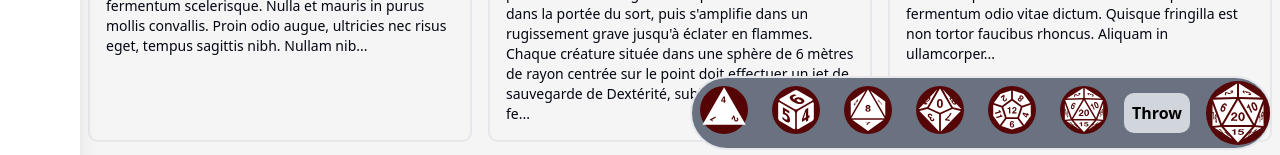
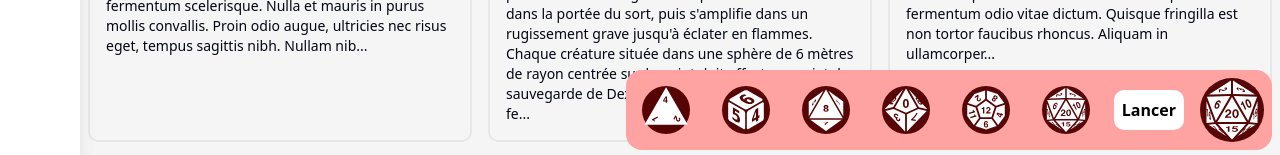
Before and after one commit to Mickael-Desclaux/Front_GameMasterCompanion, a React (Vite) app: page / in a window 1280 px wide. Both pictures are taken after a click on the button 1238 px from the left and 758 px from the top of the page. Shown: the part 642-797 px from the top of the page. Built offline with nearby package versions, Linux system fonts and the light colour scheme.

Commit message:
Handle dice throw design

```diff
--- a/src/components/dice.tsx
+++ b/src/components/dice.tsx
@@ -9,12 +9,12 @@ type DiceImageProps = {
 
 type SelectedDicesType = {
     dice: number;
-    diceNumber: number;
+    counter: number;
 }
 
 function DiceImage({...props}: DiceImageProps) {
 
-    const diceCount = props.selectedDices.find((d) => d.dice === props.dice)?.diceNumber ?? 0;
+    const diceCount = props.selectedDices.find((d) => d.dice === props.dice)?.counter ?? 0;
 
     function handleDiceClick(dice: number) {
         const existingDice = props.selectedDices.find((diceObj) => diceObj.dice === dice);
@@ -24,7 +24,7 @@ function DiceImage({...props}: DiceImageProps) {
                 if (diceObj.dice === dice) {
                     return {
                         ...diceObj,
-                        diceNumber: diceObj.diceNumber + 1,
+                        counter: diceObj.counter + 1,
                     };
                 } else {
                     return diceObj;
@@ -35,7 +35,7 @@ function DiceImage({...props}: DiceImageProps) {
         } else {
             const newDice: SelectedDicesType = {
                 dice: dice,
-                diceNumber: 1,
+                counter: 1,
             };
 
             props.setSelectedDices([...props.selectedDices, newDice]);
@@ -43,7 +43,7 @@ function DiceImage({...props}: DiceImageProps) {
     }
 
     return (
-        <li className="relative p-2">
+        <li className="flex items-center p-2">
             <button onClick={() => handleDiceClick(props.dice)} className="relative">
                 <img
                     src={`d${props.dice}.svg`}
@@ -54,7 +54,7 @@ function DiceImage({...props}: DiceImageProps) {
                 />
 
                 {diceCount > 0 && (
-                    <span className="absolute inset-0 flex items-center justify-center text-black bg-white opacity-70 rounded-full text-xl font-bold pointer-events-none">
+                    <span className="absolute inset-0 flex items-center justify-center text-black bg-white opacity-80 rounded-full text-xl font-bold pointer-events-none">
                         {diceCount}
                     </span>
                 )}
@@ -71,11 +71,9 @@ export default function Dice() {
     function handleThrow(selectedDices: SelectedDicesType[]): void {
         let total = 0;
 
-        for (const { dice, diceNumber } of selectedDices) {
-            for (let i = 0; i < diceNumber; i++) {
+        for (const { dice, counter } of selectedDices) {
+            for (let i = 0; i < counter; i++) {
                 const diceThrow = Math.floor(Math.random() * dice) + 1;
-                console.log("dice", dice)
-                console.log("result", diceThrow);
                 total += diceThrow;
             }
         }
@@ -87,19 +85,19 @@ export default function Dice() {
 
     return (
         <>
-            <div className="flex flex-col-reverse h-full lg:flex-row-reverse gap-4 border-2 bg-gray-500 rounded-full items-center">
+            <div className="flex flex-col-reverse h-full lg:flex-row-reverse gap-4 bg-red-300 rounded-2xl p-2 items-center">
                 <button onClick={() => setIsOpen(!isOpen)}>
                     <img className="w-16 h-16" src="/d20.svg" alt="Lancer un dé"/>
                 </button>
                 {isOpen && (
-                    <ul className="flex flex-col-reverse lg:flex-row-reverse items-center gap-2">
+                    <ul className="flex flex-col-reverse lg:flex-row-reverse items-center gap-4">
                         {throwResult !== 0 && (
-                            <li>
+                            <li className="text-black bg-white p-2 flex items-center font-bold rounded-lg">
                                 Résultat: {throwResult}
                             </li>
                         )}
-                        <Button className="text-black bg-gray-300 p-2 flex items-center" onClick={() => handleThrow(selectedDices)}>
-                            Throw
+                        <Button className="flex-wrap text-black bg-white p-2 flex items-center" onClick={() => handleThrow(selectedDices)}>
+                            Lancer
                         </Button>
                         <DiceImage dice={20} selectedDices={selectedDices} setSelectedDices={setSelectedDices}/>
                         <DiceImage dice={12} selectedDices={selectedDices} setSelectedDices={setSelectedDices} />
```
